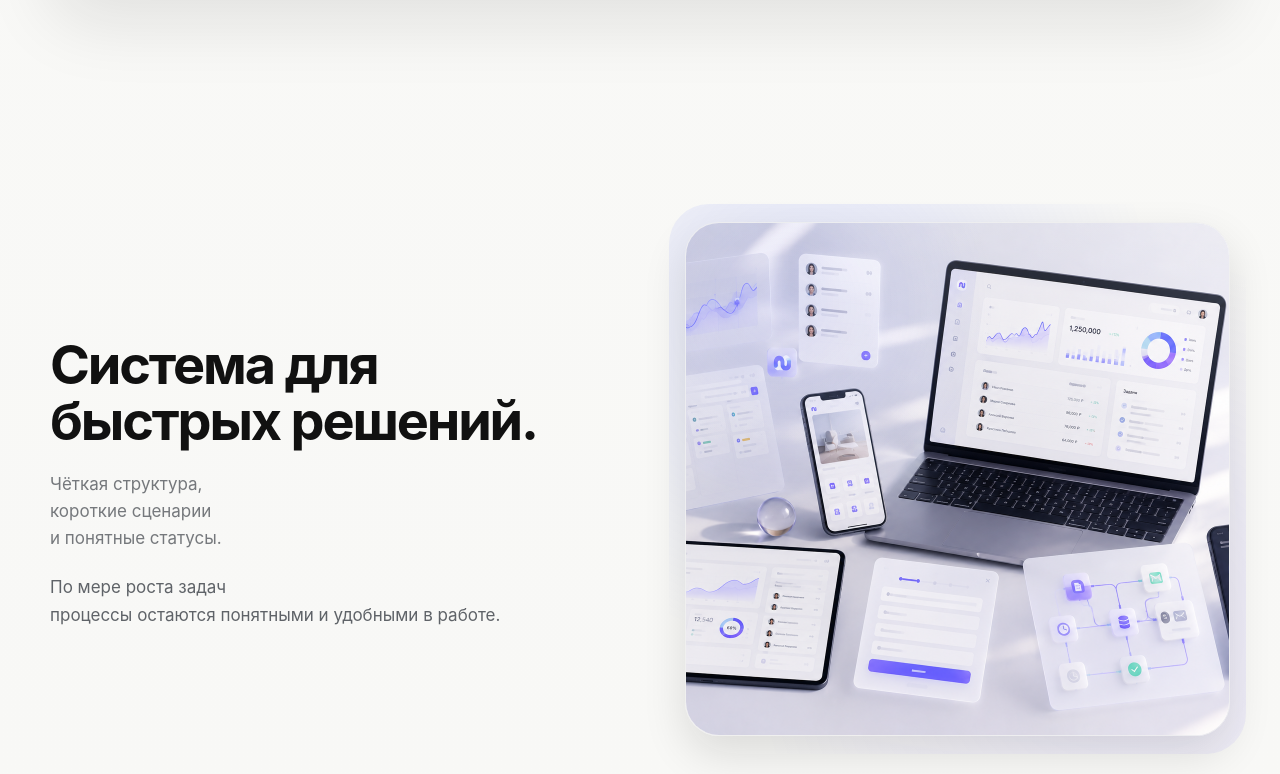
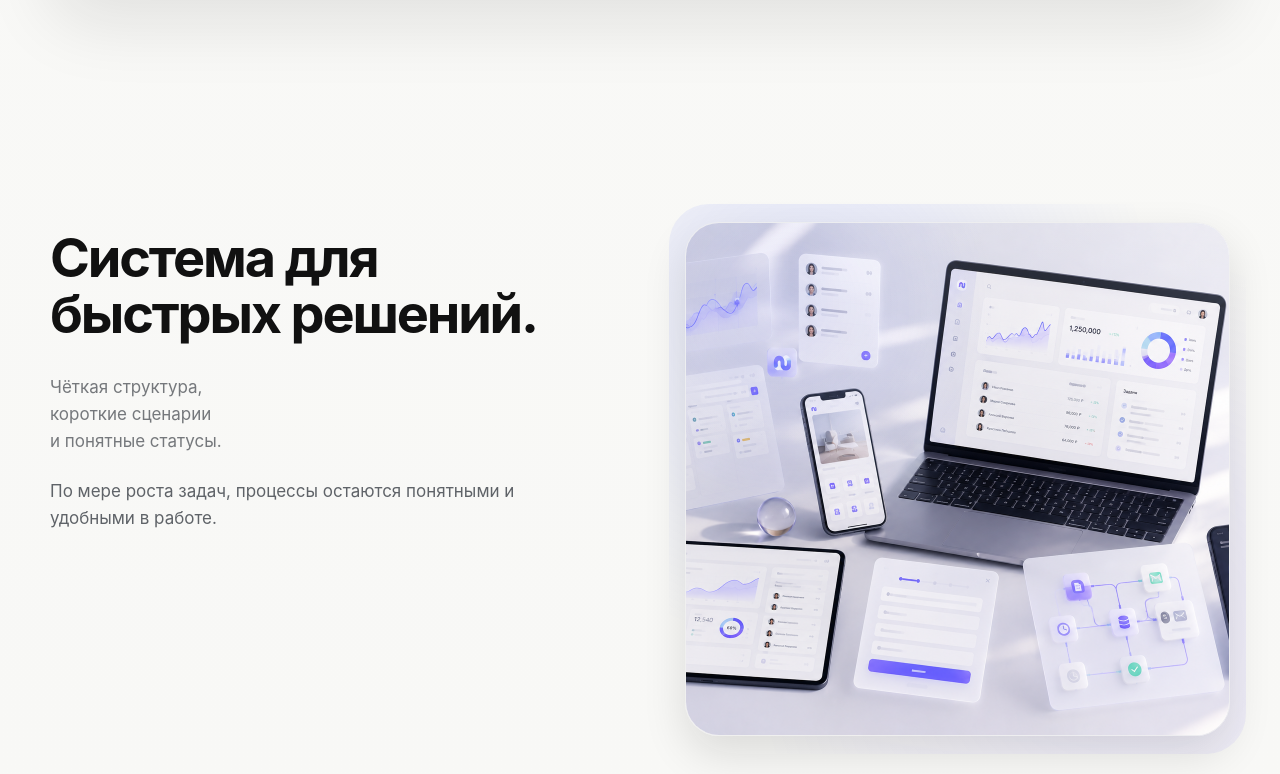
Before and after one commit to vladtranskom888-hue/lending_my, a React (Vite) app: page / in a window 1280 px wide. Shown: the part 2726-3500 px from the top of the page. Built offline with nearby package versions, Linux system fonts and the light colour scheme.

Commit message:
Refine product copy punctuation and spacing

```diff
--- a/src/App.jsx
+++ b/src/App.jsx
@@ -139,8 +139,7 @@ export default function App() {
             и понятные статусы.
           </p>
           <p className="muted">
-            По мере роста задач<br />
-            процессы остаются понятными и удобными в работе.
+            По мере роста задач, процессы остаются понятными и удобными в работе.
           </p>
         </div>
         <div className="productVisualWrap">
--- a/src/styles.css
+++ b/src/styles.css
@@ -373,6 +373,7 @@ p {
 }
 
 .productSection {
+  align-items: start;
   gap: clamp(44px, 7vw, 92px);
 }
 
@@ -407,6 +408,10 @@ p {
   margin-top: 14px;
   font-size: 17px;
   line-height: 1.6;
+}
+
+.productCopy > p:first-of-type {
+  margin-top: 24px;
 }
 
 .productVisualWrap {
```
